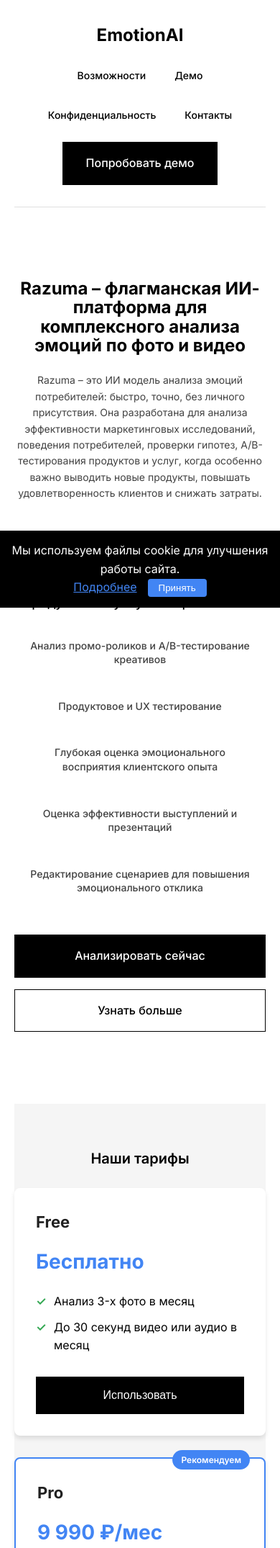
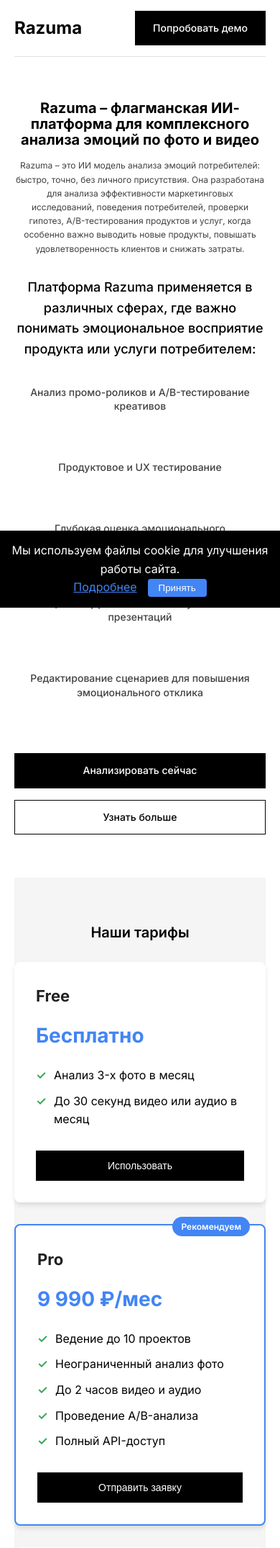
Before and after one commit to Shurik12/EmotionAI, a Flask app: page / in a window 390 px wide; the page is wider, and only the part inside the window is pictured. Shown: the top 2150 px of that part at 72% size. Run offline with Flask 3, Linux system fonts and the light colour scheme.

Commit message:
Added mobile version

```diff
--- a/server.py
+++ b/server.py
@@ -38,6 +38,9 @@ logging.basicConfig(
 logger = logging.getLogger(__name__)
 
 app = Flask(__name__)
+
+from flask_cors import CORS
+CORS(app)  # Enable CORS for all routes
 
 # Configuration
 UPLOAD_FOLDER = 'static/uploads'
--- a/templates/index.html
+++ b/templates/index.html
@@ -2,8 +2,8 @@
 <html lang="ru">
 <head>
     <meta charset="UTF-8">
-    <meta name="viewport" content="width=device-width, initial-scale=1.0">
-    <title>EmotionAI | Распознавание эмоций</title>
+    <meta name="viewport" content="width=device-width, initial-scale=1.0, maximum-scale=1.0, user-scalable=no">
+    <title>Razuma | Распознавание эмоций</title>
     <link href="https://fonts.googleapis.com/css2?family=Inter:wght@300;400;500;600;700&display=swap" rel="stylesheet">
     <style>
         :root {
@@ -50,6 +50,7 @@
             justify-content: space-between;
             align-items: center;
             border-bottom: 1px solid var(--gray-2);
+            position: relative;
         }
 
         .logo {
@@ -639,6 +640,30 @@
             cursor: pointer;
         }
 
+        /* Loading State */
+        .loading-state {
+            position: fixed;
+            top: 0;
+            left: 0;
+            width: 100%;
+            height: 100%;
+            background: rgba(255,255,255,0.8);
+            display: flex;
+            justify-content: center;
+            align-items: center;
+            z-index: 1000;
+            display: none;
+        }
+
+        .loading-spinner {
+            width: 50px;
+            height: 50px;
+            border: 5px solid var(--medium-gray);
+            border-top: 5px solid var(--primary-color);
+            border-radius: 50%;
+            animation: spin 1s linear infinite;
+        }
+
         /* Responsive Design */
         @media (max-width: 768px) {
             .hero h1 {
@@ -687,8 +712,9 @@
             }
 
             header {
-                flex-direction: column;
-                gap: 20px;
+                padding: 15px 0;
+                flex-direction: row;
+                align-items: center;
             }
 
             .main-nav {
@@ -704,6 +730,105 @@
             .clients-block {
                 padding: 15px;
                 margin-top: 30px;
+            }
+        }
+
+        @media (max-width: 480px) {
+            /* Mobile-specific adjustments */
+            .hero {
+                padding: 60px 0;
+            }
+
+            .hero h1 {
+                font-size: 20px;
+                margin-bottom: 15px;
+            }
+
+            .hero p {
+                font-size: 12px;
+                margin-bottom: 20px;
+            }
+
+            .btn {
+                padding: 12px 24px;
+                font-size: 14px;
+            }
+
+            .feature-card {
+                padding: 15px;
+                min-height: 80px;
+            }
+
+            .feature-card p {
+                font-size: 13px;
+            }
+
+            .upload-container {
+                padding: 30px 15px;
+            }
+
+            .model-selection div {
+                flex-direction: column;
+                gap: 10px;
+            }
+
+            .pricing-grid {
+                grid-template-columns: 1fr;
+            }
+
+            /* Make file input more touch-friendly */
+            #selectFileBtn {
+                padding: 12px 20px;
+            }
+
+            /* Adjust modal for mobile */
+            .modal-content {
+                width: 90%;
+                margin: 20% auto;
+                padding: 20px;
+            }
+
+            /* Navigation adjustments */
+            .main-nav {
+                flex-direction: column;
+                gap: 10px;
+                width: 100%;
+                display: none;
+                position: absolute;
+                top: 70px;
+                left: 0;
+                background: white;
+                padding: 15px;
+                box-shadow: 0 2px 5px rgba(0,0,0,0.1);
+                z-index: 100;
+            }
+
+            .main-nav.show {
+                display: flex;
+            }
+
+            .btn-container {
+                margin-top: 15px;
+            }
+
+            /* Detector page adjustments */
+            .detector-container {
+                padding: 10px;
+            }
+
+            .emotion-label {
+                font-size: 13px;
+            }
+
+            /* Footer adjustments */
+            .footer-links {
+                flex-direction: column;
+                gap: 10px;
+            }
+
+            /* Hide desktop logo on mobile */
+            .desktop-logo {
+                display: none;
             }
         }
 
@@ -721,8 +846,9 @@
 <body>
     <div class="container">
         <header>
-            <a href="/" class="logo" id="home-link">EmotionAI</a>
-            <nav class="main-nav">
+            <button id="mobileMenuBtn" style="display: none; background: none; border: none; font-size: 24px;">☰</button>
+            <a href="/" class="logo" id="home-link">Razuma</a>
+            <nav class="main-nav" id="mainNav">
                 <a href="#features" class="nav-link">Возможности</a>
                 <a href="#detector" class="nav-link">Демо</a>
                 <a href="#privacy" class="nav-link">Конфиденциальность</a>
@@ -736,14 +862,14 @@
         </main>
 
         <footer>
-            <div class="footer-logo">EmotionAI</div>
+            <div class="footer-logo">Razuma</div>
             <div class="footer-links">
                 <a href="#detector">Демо</a>
                 <a href="#privacy">Политика конфиденциальности</a>
                 <a href="#privacy">Обработка персональных данных</a>
                 <a href="#contact">Контакты</a>
             </div>
-            <p class="copyright">© 2025 EmotionAI Technologies. Все права защищены.</p>
+            <p class="copyright">© 2025 Razuma Technologies. Все права защищены.</p>
         </footer>
     </div>
 
@@ -816,6 +942,18 @@
                 if (event.target === document.getElementById('applicationModal')) {
                     closeApplicationModal();
                 }
+            });
+
+            // Mobile menu functionality
+            document.getElementById('mobileMenuBtn').addEventListener('click', function() {
+                document.getElementById('mainNav').classList.toggle('show');
+            });
+
+            // Close mobile menu when clicking a link
+            document.querySelectorAll('.main-nav a').forEach(link => {
+                link.addEventListener('click', function() {
+                    document.getElementById('mainNav').classList.remove('show');
+                });
             });
 
             // Form submission handler
@@ -1115,7 +1253,7 @@
                     <p>Дата последнего обновления: 17.06.2025</p>
 
                     <h2>1. Общие положения</h2>
-                    <p>Компания EmotionAI (далее — "Мы") серьезно относится к защите ваших персональных данных...</p>
+                    <p>Компания Razuma (далее — "Мы") серьезно относится к защите ваших персональных данных...</p>
 
                     <h2>2. Какие данные мы собираем</h2>
                     <p>При использовании нашего сервиса мы можем собирать следующую информацию...</p>
@@ -1124,7 +1262,7 @@
 
                     <h2>Контактная информация</h2>
                     <p>Если у вас есть вопросы о политике конфиденциальности, свяжитесь с нами:</p>
-                    <p>Email: privacy@emotionai.ru</p>
+                    <p>Email: privacy@razuma.ru</p>
                     <p>Телефон: +7 (XXX) XXX-XX-XX</p>
                 </div>
             `;
@@ -1145,14 +1283,14 @@
                     <p><strong>ОГРН:</strong> 1234567890123</p>
 
                     <h2 style="margin-top: 30px;">Контактные данные</h2>
-                    <p><strong>Email:</strong> info@emotionai.ru</p>
+                    <p><strong>Email:</strong> info@razuma.ru</p>
                     <p><strong>Телефон:</strong> +7 (495) 123-45-67</p>
                     <p><strong>Режим работы:</strong> Пн-Пт, 9:00-18:00</p>
                 </section>
             `;
         }
 
-         function initializeDetector() {
+        function initializeDetector() {
             // DOM elements
             const dropArea = document.getElementById('dropArea');
             const fileInput = document.getElementById('fileInput');
@@ -1211,6 +1349,21 @@
 
             dropArea.addEventListener('drop', handleDrop, false);
 
+            // Touch events for mobile
+            dropArea.addEventListener('touchstart', handleTouchStart, false);
+            dropArea.addEventListener('touchend', handleTouchEnd, false);
+
+            function handleTouchStart(e) {
+                e.preventDefault();
+                dropArea.classList.add('highlight');
+            }
+
+            function handleTouchEnd(e) {
+                e.preventDefault();
+                dropArea.classList.remove('highlight');
+                fileInput.click();
+            }
+
             function handleDrop(e) {
                 const dt = e.dataTransfer;
                 const files = dt.files;
@@ -1233,10 +1386,16 @@
 
                 currentFile = file;
 
-                // Display file info
+                // Display file info - mobile optimized
                 fileInfo.innerHTML = `
-                    Selected file: <strong>${file.name}</strong> (${formatFileSize(file.size)})
-                    <button class="btn" id="clearFileBtn" style="margin-left: 10px; background-color: var(--error-color);">Clear</button>
+                    <div style="word-break: break-all;">
+                        Выбран файл: <strong>${file.name}</strong><br>
+                        (${formatFileSize(file.size)})
+                    </div>
+                    <button class="btn" id="clearFileBtn"
+                            style="margin-top: 8px; background-color: var(--error-color);">
+                        Очистить
+                    </button>
                 `;
 
                 // Add event listener to clear button
@@ -1304,6 +1463,13 @@
                     showError('Сначала выберите файл');
                     return;
                 }
+
+                // Show loading state
+                const loadingDiv = document.createElement('div');
+                loadingDiv.className = 'loading-state';
+                loadingDiv.innerHTML = '<div class="loading-spinner"></div>';
+                document.body.appendChild(loadingDiv);
+                loadingDiv.style.display = 'flex';
 
                 // Get selected model
                 const selectedModel = document.querySelector('input[name="model"]:checked').value;
@@ -1351,6 +1517,10 @@
                     // Re-enable buttons
                     uploadBtn.disabled = false;
                     selectFileBtn.disabled = false;
+                })
+                .finally(() => {
+                    loadingDiv.style.display = 'none';
+                    loadingDiv.remove();
                 });
             }
 
@@ -1430,6 +1600,7 @@
                     const img = document.createElement('img');
                     img.src = data.image_url;
                     img.alt = 'Обработанное изображение с распознаванием эмоций';
+                    img.loading = 'lazy';
                     previewContainer.appendChild(img);
 
                     // Display results
@@ -1454,6 +1625,7 @@
                         const img = document.createElement('img');
                         img.src = frame.image_url;
                         img.alt = `Video frame ${frame.frame + 1}`;
+                        img.loading = 'lazy';
                         frameDiv.appendChild(img);
 
                         displayEmotionResult(frame.result, frameDiv);
```
